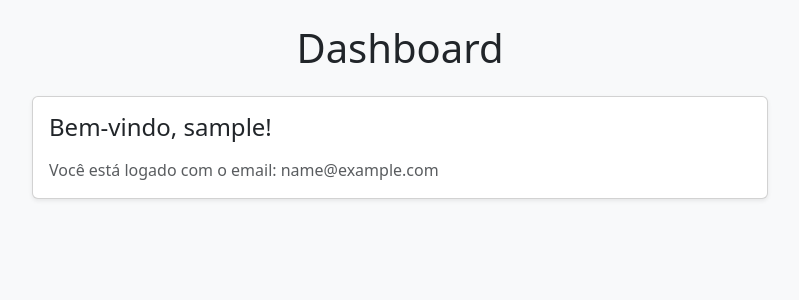
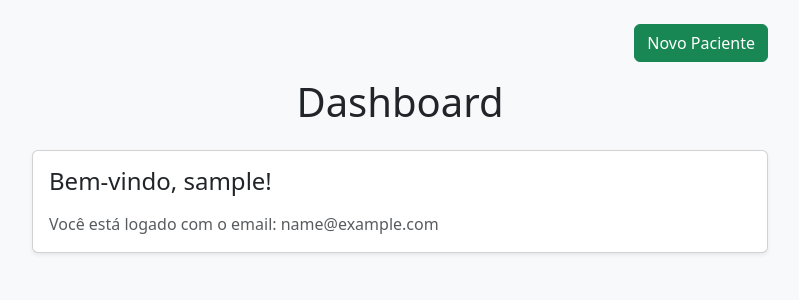
Before and after one commit to LukinLTDA/babyvideo, a Flask app: page /dashboard in a window 1280 px wide. Shown: the part 56-356 px from the top of the page, without its empty margins (240-1039 px from the left). Run offline with Flask 3, Linux system fonts and the light colour scheme; the visitor is signed in with stand-in values (Sample User, id 1).

Commit message:
adicionado botão de novo paciente

```diff
--- a/templates/dashboard.html
+++ b/templates/dashboard.html
@@ -5,6 +5,9 @@
 {% block content %}
 <div class="row justify-content-center">
     <div class="col-md-8">
+        <div class="d-flex justify-content-end mb-3">
+            <a href="{{ url_for('novo_paciente') }}" class="btn btn-success">Novo Paciente</a>
+        </div>
         <h1 class="text-center mb-4">Dashboard</h1>
         <div class="card shadow-sm">
             <div class="card-body">
```
